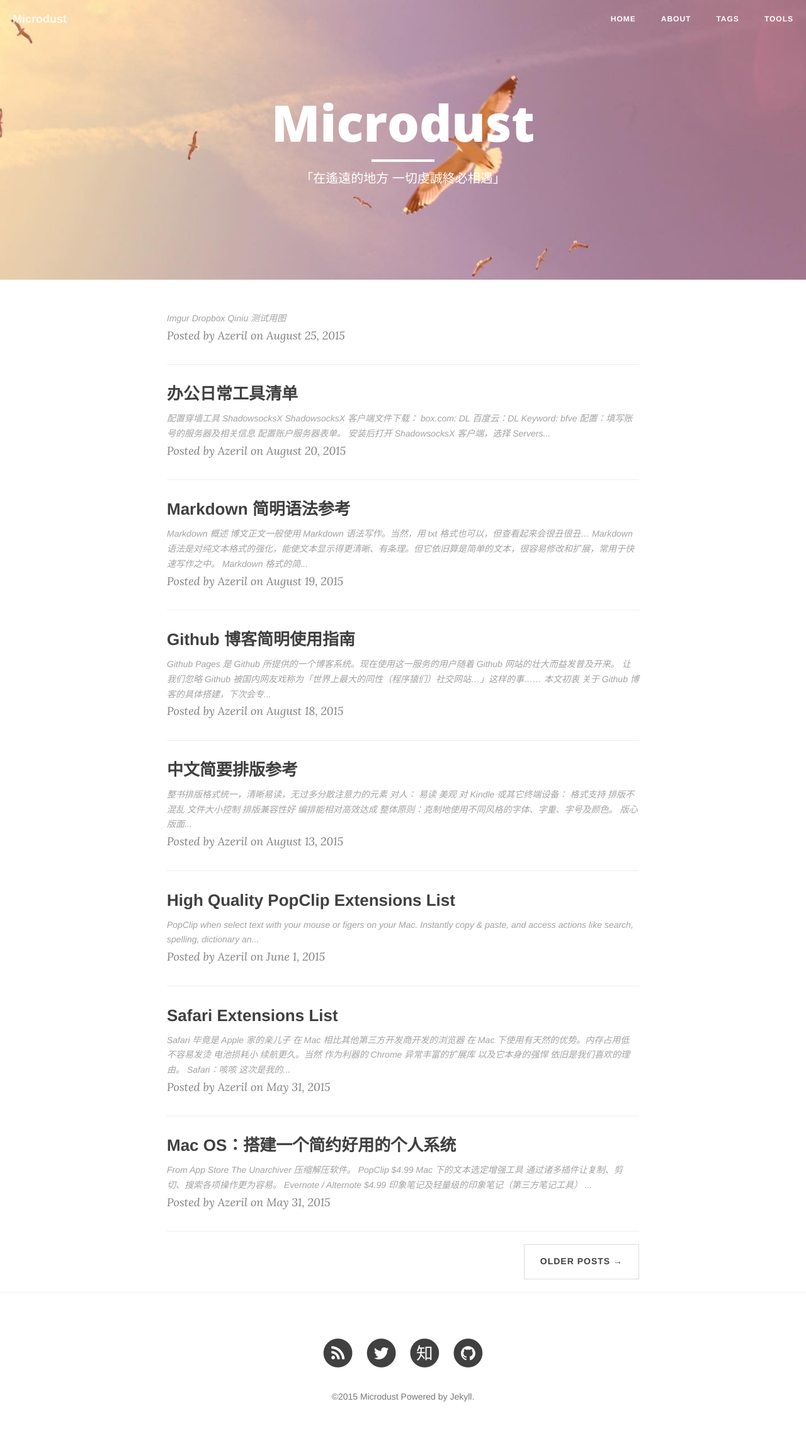
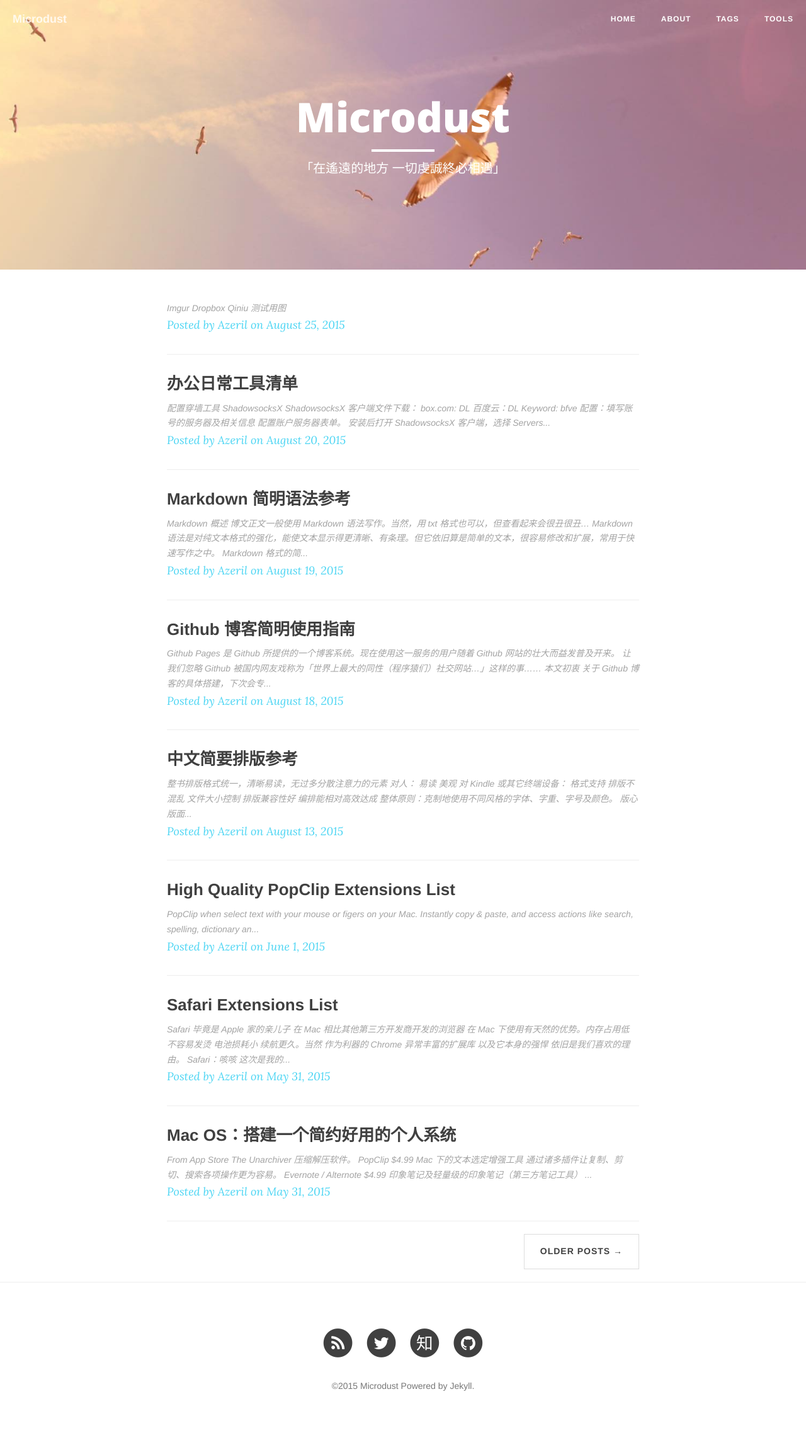
Before and after one commit to Azeril/Microdust, a Jekyll site: the page built from index.html, in a window 1280 px wide. Shown: the whole page at 63% size. Built offline with Jekyll 4.4.1, drawn with Linux system fonts in a browser that asks for light colours; nearby versions of some CDN libraries; the list of posts is cut into pages by our own code.

Commit message:
change the CSS style

```diff
--- a/css/clean-blog.css
+++ b/css/clean-blog.css
@@ -15,7 +15,7 @@ h4,
 h5,
 h6 {
   font-family: "Helvetica Neue", Arial, "Hiragino Sans GB", "STHeiti", "Microsoft YaHei", "WenQuanYi Micro Hei", SimSun, sans-serif;
-  line-height: 1.7;
+
   line-height: 1.1;
   font-weight: 800;
 }
@@ -23,7 +23,7 @@ h1 {
   font-family: 'Open Sans', 'Helvetica Neue', Helvetica, Arial, sans-serif;
 }
 h4 {
-  font-size: 20px;
+  font-size: 18px;
 }
 a {
   color: #404040;
@@ -52,8 +52,8 @@ blockquote p {
   select {
     -webkit-appearance: none;
     margin-top: 15px;
-    color: #337ab7;
-    border-color: #337ab7;
+    color: #44bff2;
+    border-color: #44bff2;
     padding: 0em 0.4em;
     background: white;
   }
@@ -75,7 +75,7 @@ hr.small {
   }
 }
 .post-container a {
-  color: #337ab7;
+  color: #00d590;
 }
 .post-container a:hover,
 .post-container a:focus {
@@ -204,7 +204,7 @@ hr.small {
   background-size: cover;
   -o-background-size: cover;
   margin-bottom: 0px;
-  /* 0 on mobile, modify by Hux */
+  /* 0 on mobile, changed the setting*/
 }
 @media only screen and (min-width: 768px) {
   .intro-header {
@@ -247,7 +247,7 @@ hr.small {
 @media only screen and (min-width: 768px) {
   .intro-header .site-heading h1,
   .intro-header .page-heading h1 {
-    font-size: 80px;
+    font-size: 65px;
   }
 }
 .intro-header .post-heading h1 {
@@ -308,7 +308,7 @@ hr.small {
 }
 .post-preview > .post-meta {
   font-family: 'Lora', 'Times New Roman', serif;
-  color: #808080;
+  color: #4CD5F3;
   font-size: 16px;
   font-style: italic;
   margin-top: 0;
@@ -513,7 +513,7 @@ img::-moz-selection {
 body {
   webkit-tap-highlight-color: #0085a1;
 }
-/* Hux add tags support */
+/* tags support */
 .tags {
   margin-bottom: -5px;
 }
@@ -631,7 +631,7 @@ body {
   }
 }
 /* Tags support End*/
-/* Hux make all img responsible in post-container */
+/* Make imgs responsible in post-container */
 .post-container img {
   display: block;
   max-width: 100%;
@@ -641,7 +641,7 @@ body {
 .post-container img.shadow {
   box-shadow: rgba(0, 0, 0, 0.258824) 0px 2px 5px 0px;
 }
-/* Hux Optimize UserExperience */
+/* Optimize UserExperience */
 .navbar-default .navbar-toggle:focus,
 .navbar-default .navbar-toggle:hover {
   background-color: inherit;
@@ -649,7 +649,7 @@ body {
 .navbar-default .navbar-toggle:active {
   background-color: #ddd;
 }
-/* Hux customize Style for navBar button */
+/* Customize Style for navBar button */
 .navbar-default .navbar-toggle {
   border-color: transparent;
   padding: 14px 11px;
```
